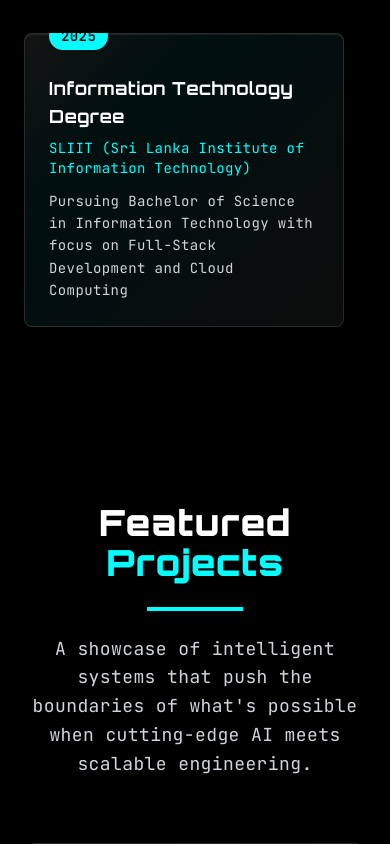
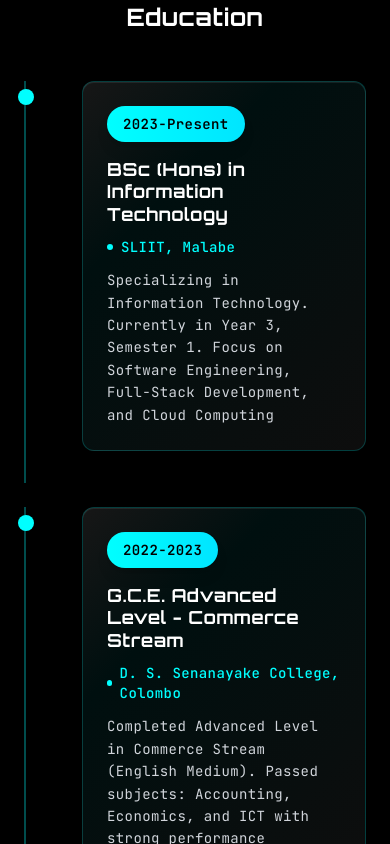
Before and after one commit to Lithira-Silva/Lithira-silva-cyberpunk-portfolio, a Next.js app: page / in a window 390 px wide. Shown: the part 2720-3564 px from the top of the page. Built offline with nearby package versions, Linux system fonts and the light colour scheme.

Commit message:
feat: Update achievements section with current education details and improve timeline layout

```diff
--- a/components/About.tsx
+++ b/components/About.tsx
@@ -12,34 +12,22 @@ const skills = [
 
 const achievements = [
   {
-    year: '2025',
-    title: 'Information Technology Degree',
-    company: 'SLIIT (Sri Lanka Institute of Information Technology)',
-    description: 'Pursuing Bachelor of Science in Information Technology with focus on Full-Stack Development and Cloud Computing'
+    year: '2023-Present',
+    title: 'BSc (Hons) in Information Technology',
+    company: 'SLIIT, Malabe',
+    description: 'Specializing in Information Technology. Currently in Year 3, Semester 1. Focus on Software Engineering, Full-Stack Development, and Cloud Computing'
   },
   {
-    year: '2024',
-    title: 'Advanced Cloud Computing Certification',
-    company: 'Professional Development',
-    description: 'Completed AWS Solutions Architect Professional and Google Cloud ML Engineer certifications'
+    year: '2022-2023',
+    title: 'G.C.E. Advanced Level - Commerce Stream',
+    company: 'D. S. Senanayake College, Colombo',
+    description: 'Completed Advanced Level in Commerce Stream (English Medium). Passed subjects: Accounting, Economics, and ICT with strong performance'
   },
   {
-    year: '2023',
-    title: 'Full-Stack Development Specialization',
-    company: 'Technical Training',
-    description: 'Mastered MERN stack, TypeScript, and modern web development frameworks through intensive projects'
-  },
-  {
-    year: '2022',
-    title: 'Programming Foundations',
-    company: 'Academic Study',
-    description: 'Built strong foundation in Java, Python, C++, and software engineering principles'
-  },
-  {
-    year: '2021',
-    title: 'IT Foundation Studies',
-    company: 'SLIIT',
-    description: 'Started Information Technology degree program, establishing core computing and mathematics skills'
+    year: '2019',
+    title: 'G.C.E. Ordinary Level',
+    company: 'I-GATE College, Thalawathugoda',
+    description: 'Successfully completed General Certificate of Education Ordinary Level. Built strong foundation in core subjects and analytical thinking'
   }
 ]
 
@@ -57,7 +45,7 @@ function AnimatedTimeline() {
           }
         })
       },
-      { threshold: 0.5 }
+      { threshold: 0.3 }
     )
 
     const timelineItems = timelineRef.current?.querySelectorAll('[data-index]')
@@ -67,36 +55,99 @@ function AnimatedTimeline() {
   }, [])
 
   return (
-    <div ref={timelineRef} className="overflow-x-auto pb-4">
-      <div className="flex space-x-6 min-w-max">
+    <div ref={timelineRef} className="w-full">
+      {/* Desktop Layout - Horizontal Timeline */}
+      <div className="hidden lg:block overflow-x-auto pb-6">
+        <div className="flex space-x-8 min-w-max px-4 pt-8">
           {achievements.map((achievement, index) => (
             <motion.div
               key={index}
               data-index={index}
-            className="flex-shrink-0 w-80 rounded-lg p-6 relative transition-all duration-300 hover:scale-105"
+              className="flex-shrink-0 w-96 rounded-xl p-8 relative transition-all duration-500 hover:scale-105 hover:shadow-2xl group"
               style={{
-              background: 'linear-gradient(135deg, rgba(25, 25, 25, 0.8) 0%, rgba(0, 255, 255, 0.06) 30%, rgba(15, 15, 15, 0.85) 100%)',
-              backdropFilter: 'blur(15px) saturate(140%)',
-              WebkitBackdropFilter: 'blur(15px) saturate(140%)',
-              border: '1px solid rgba(115, 115, 115, 0.3)',
-              boxShadow: '0 10px 30px rgba(0, 0, 0, 0.4), inset 0 1px 0 rgba(255, 255, 255, 0.08)'
+                background: 'linear-gradient(135deg, rgba(25, 25, 25, 0.9) 0%, rgba(0, 255, 255, 0.08) 30%, rgba(15, 15, 15, 0.9) 100%)',
+                backdropFilter: 'blur(20px) saturate(150%)',
+                WebkitBackdropFilter: 'blur(20px) saturate(150%)',
+                border: '1px solid rgba(0, 255, 255, 0.2)',
+                boxShadow: '0 15px 40px rgba(0, 0, 0, 0.5), inset 0 1px 0 rgba(255, 255, 255, 0.1), 0 0 20px rgba(0, 255, 255, 0.1)'
               }}
               initial={{ opacity: 0, y: 50 }}
               animate={visibleItems.includes(index) ? { opacity: 1, y: 0 } : {}}
-            transition={{ duration: 0.6, delay: index * 0.2 }}
+              transition={{ duration: 0.7, delay: index * 0.15 }}
             >
-            <div className="absolute -top-3 left-6 bg-cyan-400 text-black px-3 py-1 rounded-full text-sm font-mono font-bold">
+              {/* Year Badge - Fixed positioning */}
+              <div className="absolute -top-6 left-8 bg-gradient-to-r from-cyan-400 to-cyan-500 text-black px-6 py-3 rounded-full text-base font-mono font-bold shadow-lg z-10 whitespace-nowrap">
                 {achievement.year}
               </div>
-            <h4 className="font-orbitron font-bold text-lg text-white mt-4 mb-2">
+
+              {/* Content */}
+              <div className="mt-8 space-y-4">
+                <h4 className="font-orbitron font-bold text-xl text-white leading-tight group-hover:text-cyan-400 transition-colors duration-300">
                   {achievement.title}
                 </h4>
-            <p className="text-cyan-400 font-mono text-sm mb-3">
+                <div className="flex items-center space-x-2">
+                  <div className="w-2 h-2 bg-cyan-400 rounded-full"></div>
+                  <p className="text-cyan-400 font-mono text-base font-medium">
                     {achievement.company}
                   </p>
+                </div>
                 <p className="text-gray-300 font-mono text-sm leading-relaxed">
                   {achievement.description}
                 </p>
+              </div>
+
+              {/* Hover Glow Effect */}
+              <div className="absolute inset-0 bg-gradient-to-r from-cyan-400/0 via-cyan-400/5 to-cyan-400/0 opacity-0 group-hover:opacity-100 transition-opacity duration-500 rounded-xl"></div>
+            </motion.div>
+          ))}
+        </div>
+      </div>
+
+      {/* Mobile/Tablet Layout - Vertical Timeline */}
+      <div className="lg:hidden space-y-6">
+        {achievements.map((achievement, index) => (
+          <motion.div
+            key={index}
+            data-index={index}
+            className="relative pl-8 pb-8 border-l-2 border-cyan-400/30 last:border-l-0"
+            initial={{ opacity: 0, x: -30 }}
+            animate={visibleItems.includes(index) ? { opacity: 1, x: 0 } : {}}
+            transition={{ duration: 0.6, delay: index * 0.1 }}
+          >
+            {/* Timeline Dot */}
+            <div className="absolute -left-2 top-2 w-4 h-4 bg-cyan-400 rounded-full shadow-lg"></div>
+
+            {/* Content Card */}
+            <div
+              className="ml-6 p-6 rounded-xl transition-all duration-300 hover:scale-[1.02]"
+              style={{
+                background: 'linear-gradient(135deg, rgba(25, 25, 25, 0.9) 0%, rgba(0, 255, 255, 0.06) 30%, rgba(15, 15, 15, 0.9) 100%)',
+                backdropFilter: 'blur(15px) saturate(140%)',
+                WebkitBackdropFilter: 'blur(15px) saturate(140%)',
+                border: '1px solid rgba(0, 255, 255, 0.2)',
+                boxShadow: '0 10px 25px rgba(0, 0, 0, 0.4), inset 0 1px 0 rgba(255, 255, 255, 0.08)'
+              }}
+            >
+              {/* Year Badge */}
+              <span className="inline-block bg-gradient-to-r from-cyan-400 to-cyan-500 text-black px-4 py-2 rounded-full text-sm font-mono font-bold mb-4 shadow-lg whitespace-nowrap">
+                {achievement.year}
+              </span>
+
+              <h4 className="font-orbitron font-bold text-lg text-white mb-3 leading-tight">
+                {achievement.title}
+              </h4>
+
+              <div className="flex items-center space-x-2 mb-3">
+                <div className="w-1.5 h-1.5 bg-cyan-400 rounded-full"></div>
+                <p className="text-cyan-400 font-mono text-sm font-medium">
+                  {achievement.company}
+                </p>
+              </div>
+
+              <p className="text-gray-300 font-mono text-sm leading-relaxed">
+                {achievement.description}
+              </p>
+            </div>
           </motion.div>
         ))}
       </div>
@@ -227,12 +278,12 @@ export default function About() {
 
         {/* Achievement Timeline */}
         <motion.div
-          className="mt-20"
+          className="mt-20 pt-8"
           initial={{ opacity: 0, y: 50 }}
           animate={isVisible ? { opacity: 1, y: 0 } : {}}
           transition={{ duration: 0.8, delay: 0.8 }}
         >
-          <h3 className="font-orbitron font-bold text-2xl md:text-3xl text-white mb-8 text-center">
+          <h3 className="font-orbitron font-bold text-2xl md:text-3xl text-white mb-12 text-center">
             Education
           </h3>
           <AnimatedTimeline />
```
Lines whose indentation alone changed are shown as unchanged.
